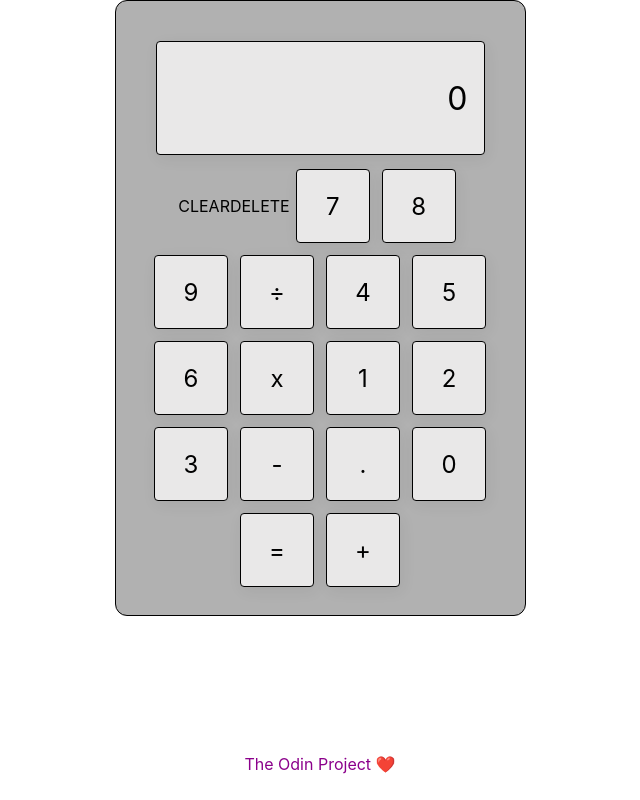
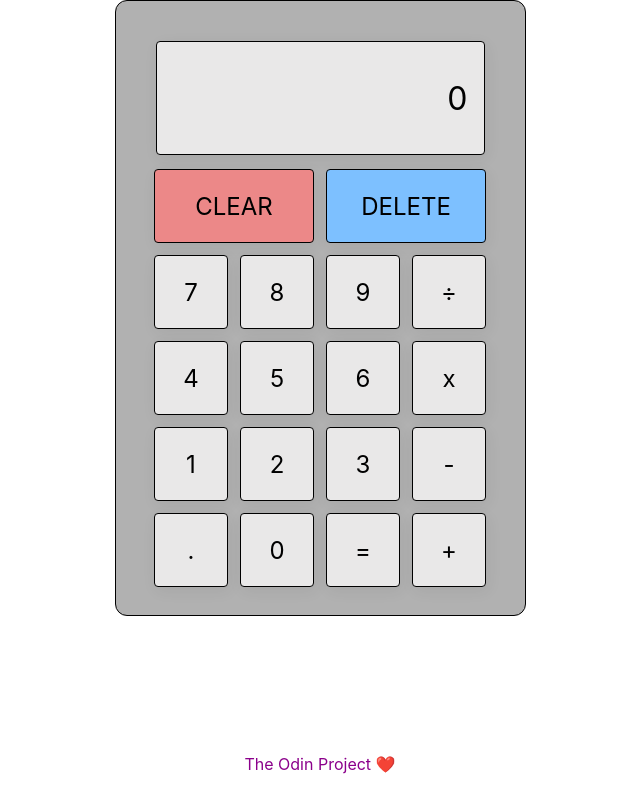
Before and after one commit to milesvkean/Calculator, a plain HTML site: page index.html in a window 1280 px wide. Shown: the whole page, without its empty margins (320-960 px from the left). Drawn offline with Linux system fonts and the light colour scheme.

Commit message:
Change colors

```diff
--- a/style.css
+++ b/style.css
@@ -81,7 +81,7 @@ a {
   font-size: xx-large;
 }
 
-.reset {
+.clear {
   border: 1px solid black;
   box-shadow: 2px 4px 16px rgba(0,0,0,.06);
   border-radius: 4px;
@@ -92,7 +92,22 @@ a {
   display: flex;
   align-items: center;
   justify-content: center;
-  background: rgb(233, 232, 232);
+  background: rgb(236, 136, 136);
+  font-size: x-large;
+}
+
+.delete {
+  border: 1px solid black;
+  box-shadow: 2px 4px 16px rgba(0,0,0,.06);
+  border-radius: 4px;
+  padding: 16px;
+  margin: 6px;
+  width: 126px;
+  height: 40px;
+  display: flex;
+  align-items: center;
+  justify-content: center;
+  background: rgb(125, 192, 255);
   font-size: x-large;
 }
 
```
